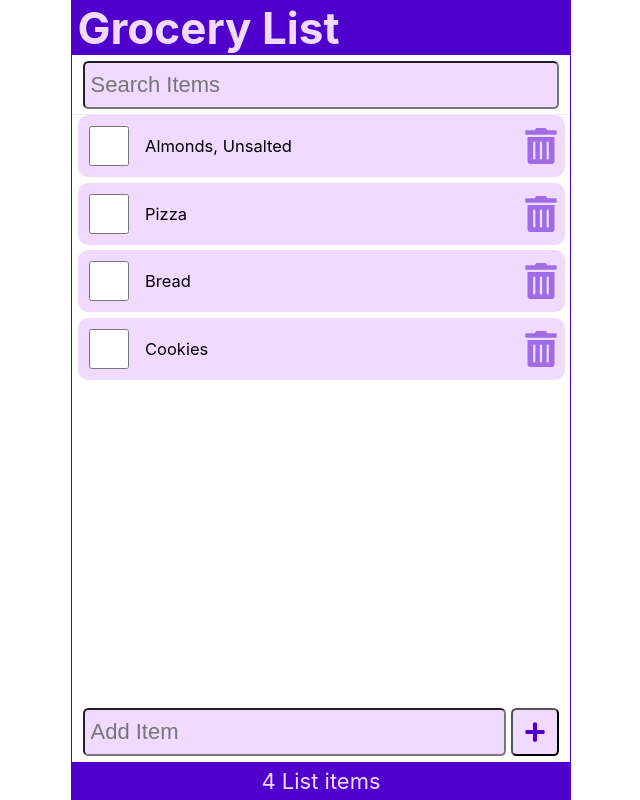
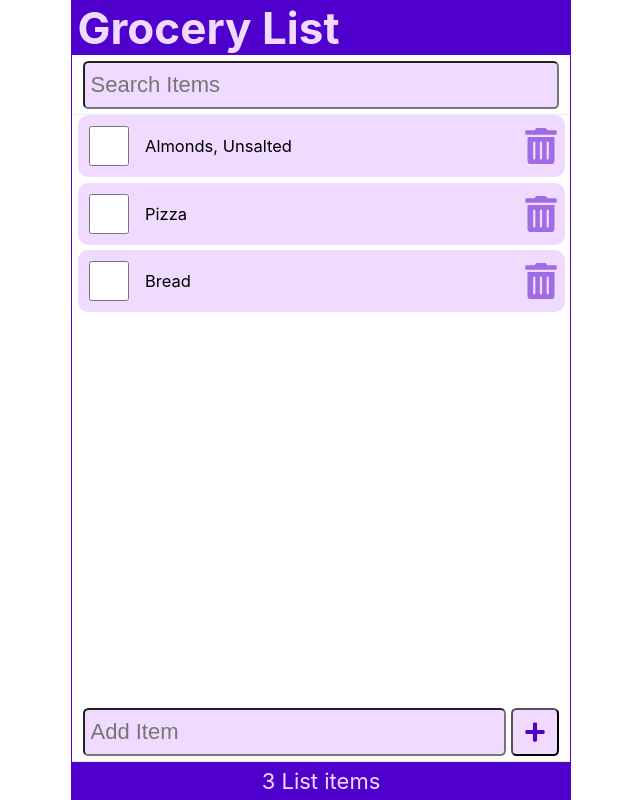
Before and after one commit to DDeShon/react-tutorial-01, a React (Create React App) app: page / in a window 1280 px wide. Shown: the whole page, without its empty margins (319-959 px from the left). Built offline with nearby package versions, Linux system fonts and the light colour scheme; data requests are answered from the project's data file.

Commit message:
Learning React CRUD Operations

```diff
--- a/data/db.json
+++ b/data/db.json
@@ -14,11 +14,6 @@
       "id": 3,
       "checked": false,
       "item": "Bread"
-    },
-    {
-      "id": 4,
-      "checked": false,
-      "item": "Cookies"
     }
   ]
 }
--- a/src/App.js
+++ b/src/App.js
@@ -71,9 +71,16 @@ function App() {
     if (result) setFetchError(result);
   };
 
-  const handleDelete = (id) => {
+  const handleDelete = async (id) => {
     const listItems = items.filter((item) => item.id !== id);
     setItems(listItems);
+
+    const deleteOptions = {
+      method: "DELETE",
+    };
+    const reqUrl = `${API_URL}/${id}`;
+    const result = await apiRequest(reqUrl, deleteOptions);
+    if (result) setFetchError(result);
   };
 
   const handleSubmit = (e) => {
```
